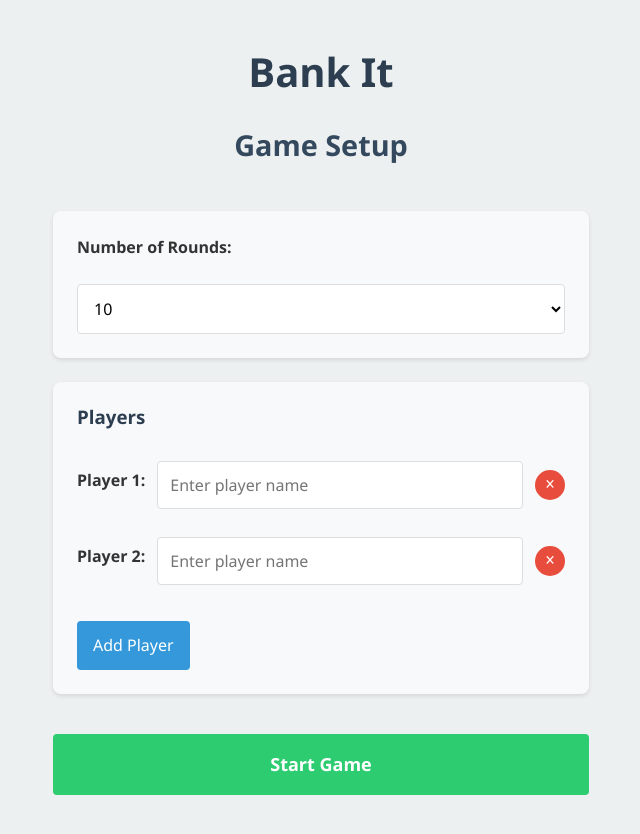
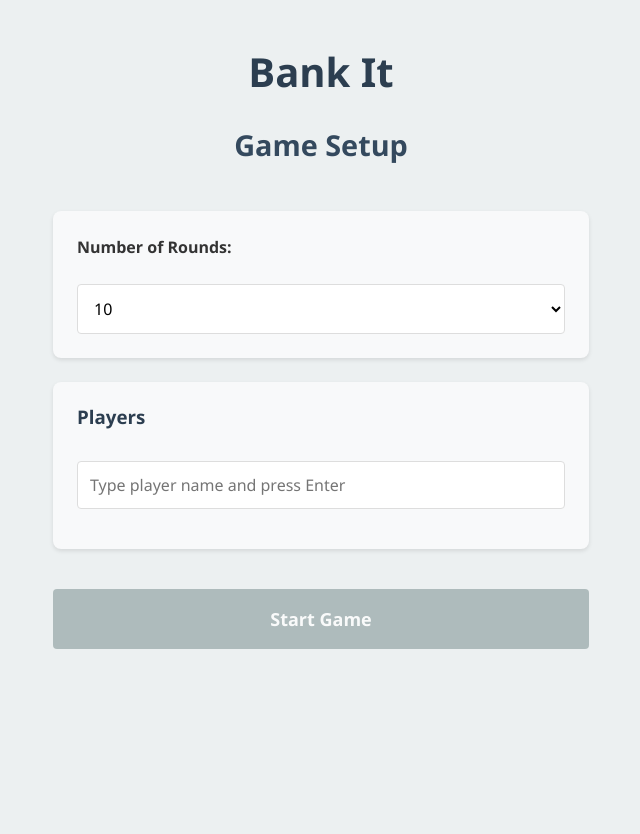
Before and after one commit to arnell/bank-it, a React (Vite) app: page / in a window 1280 px wide. Shown: the top 834 px of the page, without its empty margins (319-959 px from the left). After the commit the page ends 800 px from the top, so only its background shows below. Built offline with nearby package versions, Linux system fonts and the light colour scheme.

Commit message:
Simply setup by adding players by pressing Enter.

```diff
--- a/src/components/SetupScreen.tsx
+++ b/src/components/SetupScreen.tsx
@@ -7,44 +7,33 @@ import '../styles/SetupScreen.css';
 const SetupScreen = () => {
   const { dispatch } = useGame();
   const [totalRounds, setTotalRounds] = useState<number>(ROUND_OPTIONS[0]);
-  const [players, setPlayers] = useState<{ id: string; name: string }[]>([
-    { id: uuidv4(), name: '' },
-    { id: uuidv4(), name: '' },
-  ]);
+  const [players, setPlayers] = useState<{ id: string; name: string }[]>([]);
+  const [newPlayerName, setNewPlayerName] = useState<string>('');
   const [error, setError] = useState<string>('');
 
   const handleAddPlayer = () => {
-    setPlayers([...players, { id: uuidv4(), name: '' }]);
+    const trimmedName = newPlayerName.trim();
+    if (!trimmedName) return;
+
+    // Check for duplicates
+    if (players.some(p => p.name.toLowerCase() === trimmedName.toLowerCase())) {
+      setError('Player names must be unique.');
+      return;
+    }
+
+    setPlayers([...players, { id: uuidv4(), name: trimmedName }]);
+    setNewPlayerName('');
+    setError('');
   };
 
   const handleRemovePlayer = (id: string) => {
-    if (players.length <= MIN_PLAYERS) {
-      setError(`You need at least ${MIN_PLAYERS} players to play.`);
-      return;
-    }
     setPlayers(players.filter(player => player.id !== id));
     setError('');
   };
 
-  const handlePlayerNameChange = (id: string, name: string) => {
-    setPlayers(
-      players.map(player => (player.id === id ? { ...player, name } : player))
-    );
-  };
-
   const handleStartGame = () => {
-    // Validate player names
-    const emptyNames = players.some(player => !player.name.trim());
-    if (emptyNames) {
-      setError('All players must have a name.');
-      return;
-    }
-
-    // Check for duplicate names
-    const names = players.map(player => player.name.trim());
-    const uniqueNames = new Set(names);
-    if (uniqueNames.size !== players.length) {
-      setError('All players must have unique names.');
+    if (players.length < MIN_PLAYERS) {
+      setError(`You need at least ${MIN_PLAYERS} players to play.`);
       return;
     }
 
@@ -55,12 +44,18 @@ const SetupScreen = () => {
         totalRounds,
         players: players.map(player => ({
           ...player,
-          name: player.name.trim(),
           score: 0,
           isBanked: false,
         })),
       },
     });
+  };
+
+  const handleKeyDown = (e: React.KeyboardEvent<HTMLInputElement>) => {
+    if (e.key === 'Enter') {
+      e.preventDefault();
+      handleAddPlayer();
+    }
   };
 
   return (
@@ -85,35 +80,29 @@ const SetupScreen = () => {
 
       <div className="setup-section">
         <h3>Players</h3>
-        {players.map((player, index) => (
-          <div key={player.id} className="player-input">
-            <label htmlFor={`player-${index}`}>Player {index + 1}:</label>
         <input
-              id={`player-${index}`}
           type="text"
-              value={player.name}
-              onChange={(e) =>
-                handlePlayerNameChange(player.id, e.target.value)
-              }
-              placeholder="Enter player name"
+          placeholder="Type player name and press Enter"
+          value={newPlayerName}
+          onChange={(e) => setNewPlayerName(e.target.value)}
+          onKeyDown={handleKeyDown}
+          className="player-input"
         />
+        <ul className="player-list">
+          {players.map((player) => (
+            <li key={player.id} className="player-list-item">
+              {player.name}
               <button
                 type="button"
                 onClick={() => handleRemovePlayer(player.id)}
                 className="remove-player-btn"
-              aria-label={`Remove player ${index + 1}`}
+                aria-label={`Remove ${player.name}`}
               >
                 ✕
               </button>
-          </div>
+            </li>
           ))}
-        <button
-          type="button"
-          onClick={handleAddPlayer}
-          className="add-player-btn"
-        >
-          Add Player
-        </button>
+        </ul>
       </div>
 
       {error && <div className="error-message">{error}</div>}
--- a/src/styles/SetupScreen.css
+++ b/src/styles/SetupScreen.css
@@ -51,14 +51,16 @@
   background-color: white;
 }
 
-.player-input {
+.player-list-item {
+  padding: 0.75rem;
+  text-align: left;
+  border-bottom: 1px solid #e0e0e0;
   display: flex;
+  justify-content: space-between;
   align-items: center;
-  gap: 0.75rem;
-  margin-bottom: 0.75rem;
 }
 
-.player-input input {
+.player-input {
   flex: 1;
   padding: 0.75rem;
   border: 1px solid #ddd;
@@ -79,27 +81,11 @@
   cursor: pointer;
   font-size: 0.875rem;
   transition: background-color 0.2s;
+  line-height: 1;
 }
 
 .remove-player-btn:hover {
   background-color: #c0392b;
-}
-
-.add-player-btn {
-  background-color: #3498db;
-  color: white;
-  border: none;
-  border-radius: 4px;
-  padding: 0.75rem 1rem;
-  font-size: 1rem;
-  cursor: pointer;
-  transition: background-color 0.2s;
-  margin-top: 0.5rem;
-  align-self: flex-start;
-}
-
-.add-player-btn:hover {
-  background-color: #2980b9;
 }
 
 .error-message {
@@ -147,13 +133,4 @@
     align-items: flex-start;
     gap: 0.5rem;
   }
-
-  .player-input input {
-    width: 100%;
-  }
-
-  .remove-player-btn {
-    align-self: flex-end;
-    margin-top: -2.5rem;
-  }
 }
```
Lines whose indentation alone changed are shown as unchanged.
